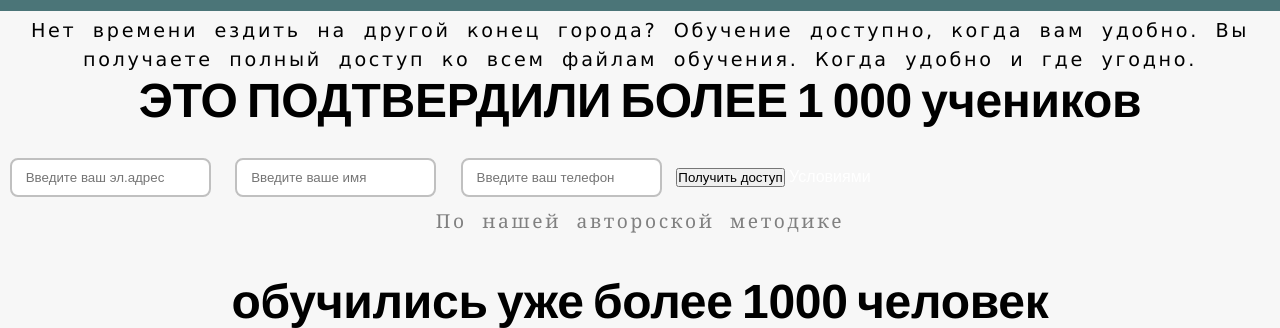
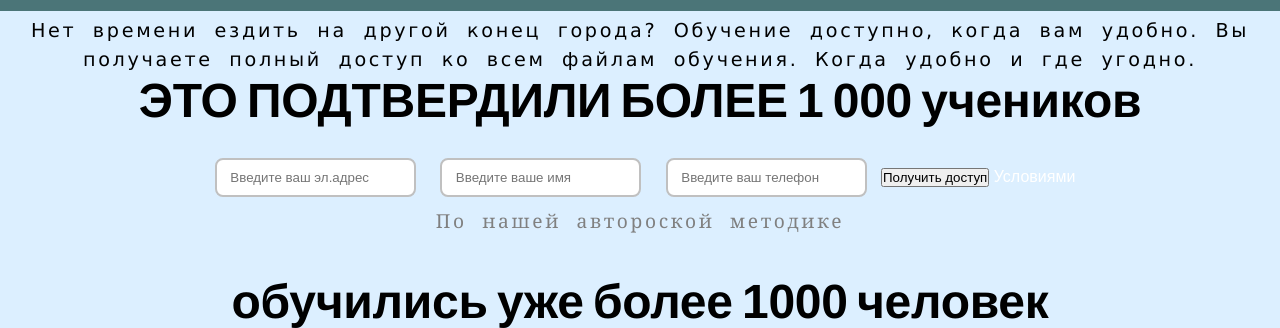
Before and after one commit to goKeitRu/-, a plain HTML site: page index.html in a window 1280 px wide. Shown: the part 789-1117 px from the top of the page. Drawn offline with Linux system fonts and the light colour scheme.

Commit message:
ошибки??

```diff
--- a/index.html
+++ b/index.html
@@ -24,12 +24,9 @@
     <p class="info">Специально разработанная программа для новичков</p>
     <p class="bold">s</p>
     <p class="info">:kkk</p>
-    <!-- <p class="basic"></p>
-    <p class="basic"></p>
-    <p class="basic"></p>
-    < -->
     <button type="button" name="button">Запись</button>
-  </div class="blockwhite">
+  </div>
+  <div class="blockwhite">
     <p class="bold">ПОЧЕМУ ЭТОТ МАРАФОН ТВОЕ ИДЕАЛЬНОЕ РЕШЕНИЕ</p>
     <!-- сюда вставить изображение -->
     <p class="bold">1 занятие в день (20-40 минут)</p>
@@ -44,10 +41,13 @@
     <input type="text" class="field" placeholder=" Введите ваш телефон" />
     <button type="button" name="button">Получить доступ</button>
     <!-- здесь чек бокс Я согласен/a на обработку моих персональных данных а соответствии с --> <a href="">Условиями</a>
+  </div>
+  <div class="blocklight-blue">
     <p class="basic">По нашей автороской методике</p>
     <p class="bold">обучились уже более 1000 человек</p>
-<p class="b"></p>
+
   </div>
+
 
 
 
--- a/style.css
+++ b/style.css
@@ -85,8 +85,8 @@ header {
   color: white;
 }
 
-.blocklight-blue {}
-.blockwhite {}
+.blocklight-blue {text-align: left;}
+.blockwhite {text-align: center;}
 
 /* вводное поле */
 input,
```
Lines whose indentation alone changed are shown as unchanged.
